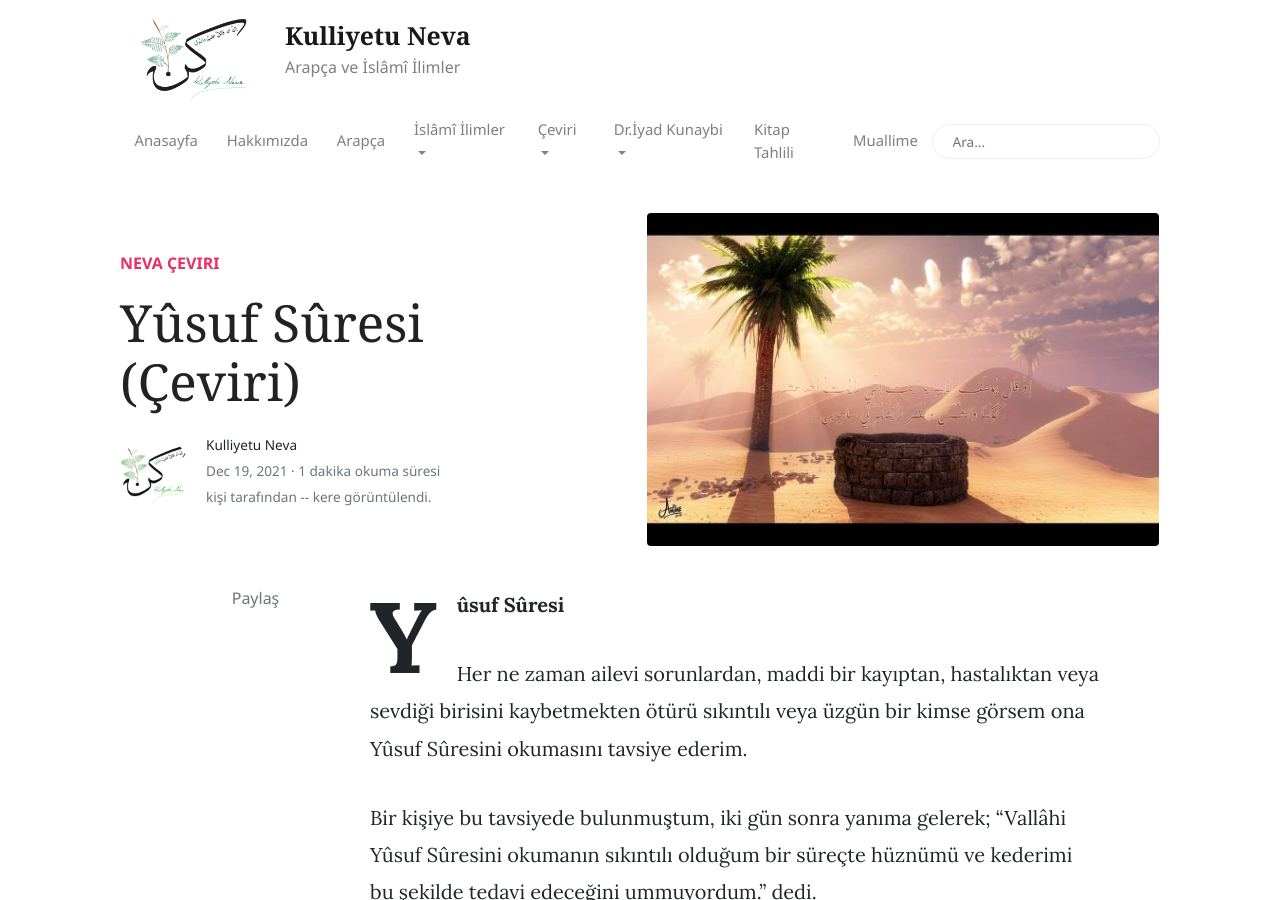
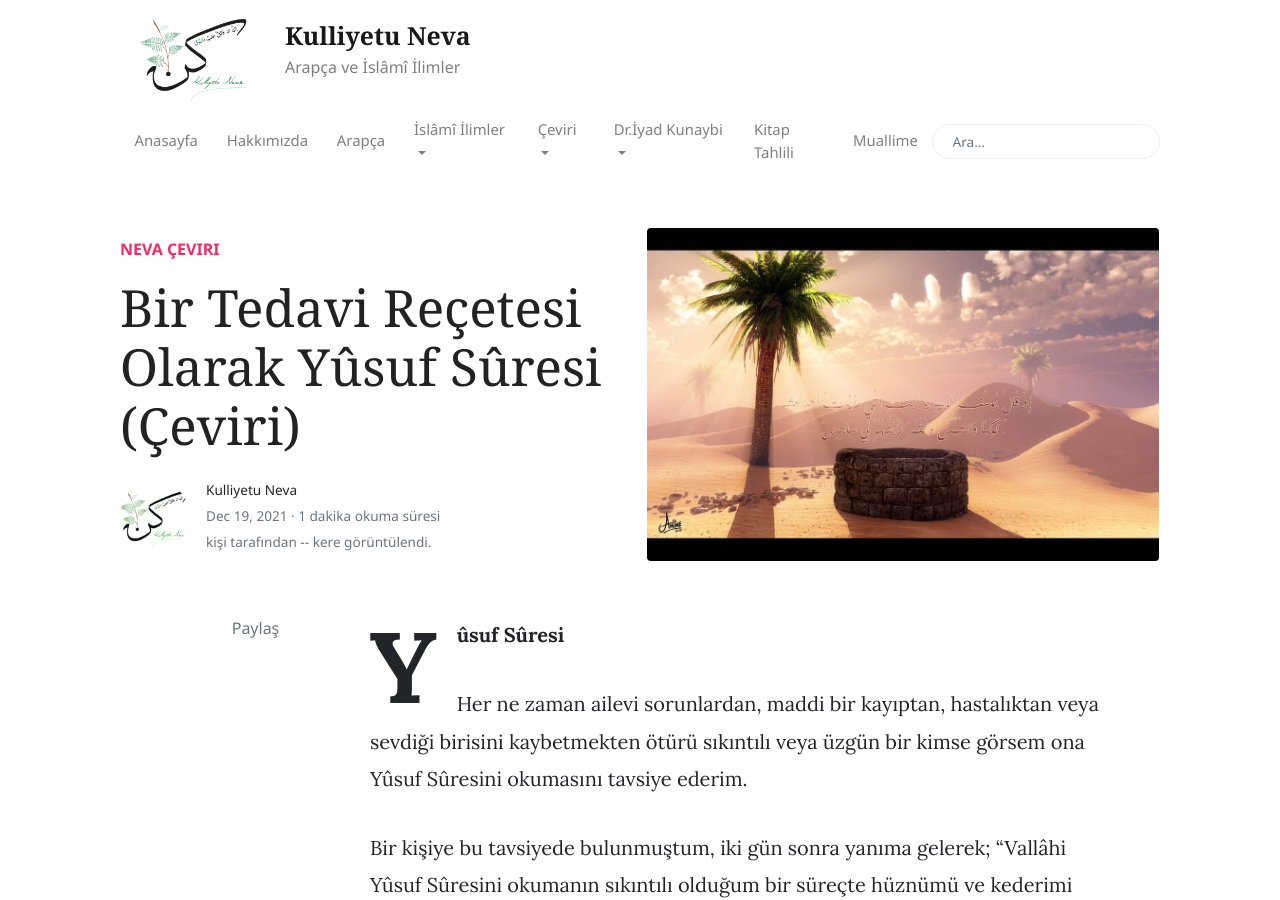
Before and after one commit to kulliyetuneva/website, a Jekyll site: the page built from _posts/2021-12-19-yusuf-suresi-ceviri.md, in a window 1280 px wide and 900 px high. Built offline with Jekyll 4.4.1, drawn with Linux system fonts in a browser that asks for light colours; nearby versions of some CDN libraries; comment, search, counter and statistics services are not loaded.

Commit message:
Update Yazı “2021-12-19-yusuf-suresi-ceviri”

```diff
--- a/_posts/2021-12-19-yusuf-suresi-ceviri.md
+++ b/_posts/2021-12-19-yusuf-suresi-ceviri.md
@@ -1,6 +1,6 @@
 ---
 layout: post
-title: Yûsuf Sûresi (Çeviri)
+title: Bir Tedavi Reçetesi Olarak Yûsuf Sûresi (Çeviri)
 date: 2021-12-19T21:47:30.402Z
 author: kulliyetuneva
 categories:
```
